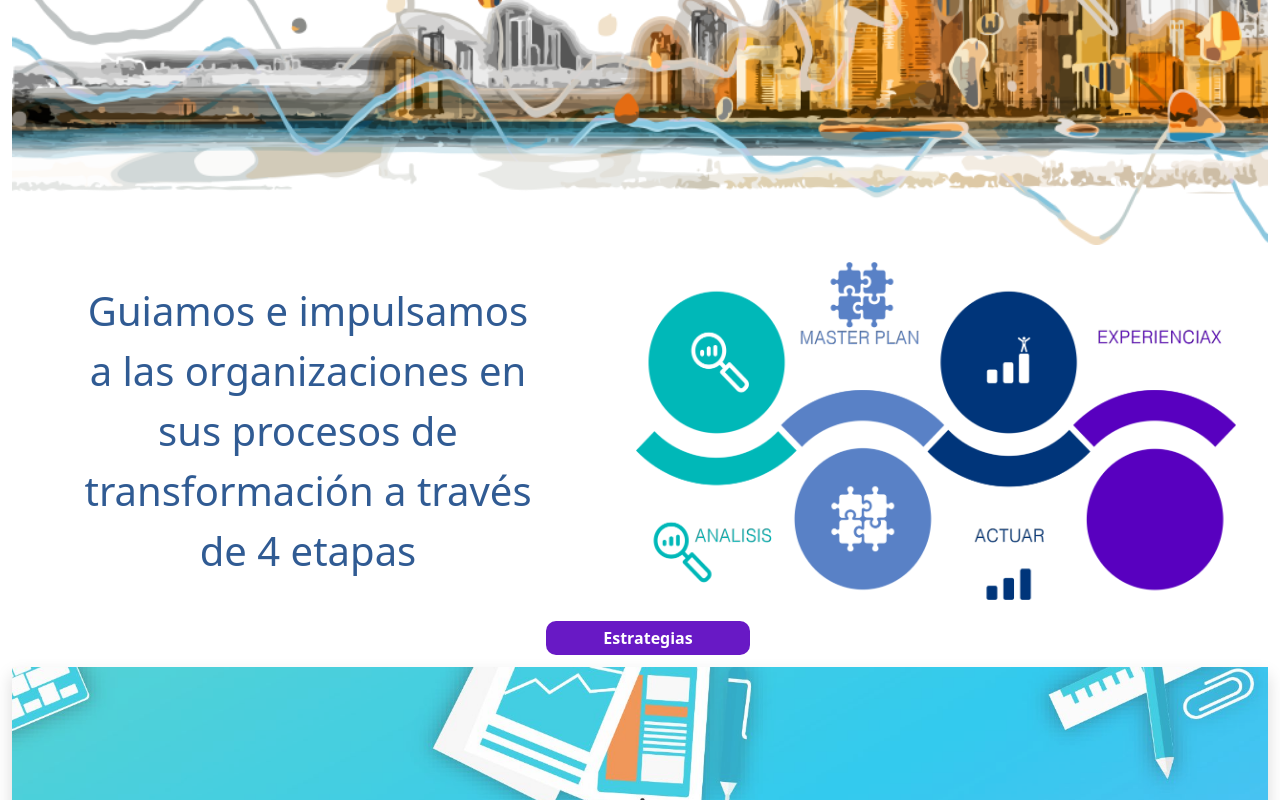
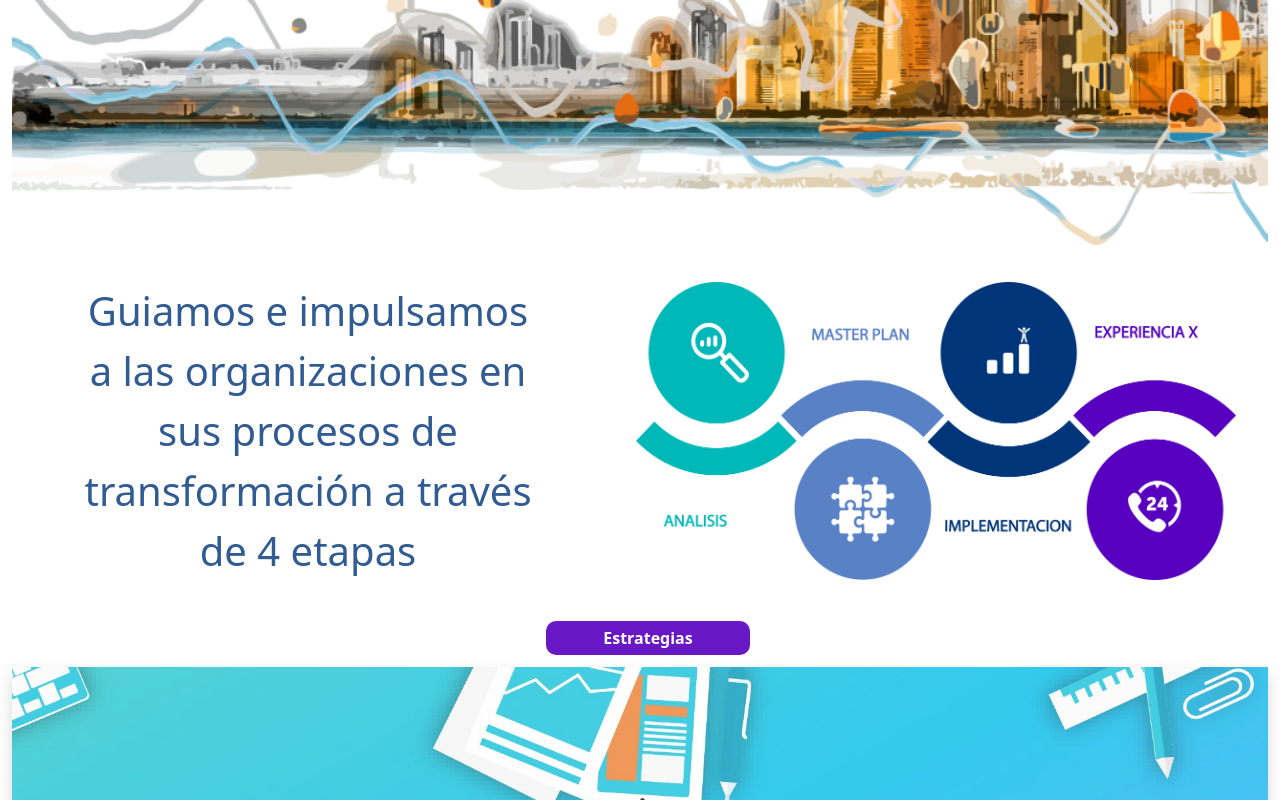
Before and after one commit to metodofixionn/proyectosass, a website: page index.html in a window 1280 px wide. Shown: the part 541-1341 px from the top of the page. Drawn offline with nearby package versions, Linux system fonts and the light colour scheme.

Commit message:
cambios chicos.

```diff
--- a/index.html
+++ b/index.html
@@ -48,7 +48,7 @@
                     <p class="m-3">Guiamos e impulsamos a las organizaciones en sus procesos de transformación a través de 4 etapas</p>
                 </div>
                 <div class="col-12 col-md-6 m-1 align-items-center">
-                    <a href="/pages/contacto.html"><img src="./assets/img/metodox1.png" class="card-img-top m-1" alt=""></a>
+                    <a href="/pages/contacto.html"><img src="./assets/img/metodox.png" class="card-img-top m-1" alt=""></a>
                 </div>
                 <div class="row justify-content-center m-2">
                     <a href="./pages/metodox.html" class="col-6 col-md-2 btnf-terciario">Estrategias</a>
```
